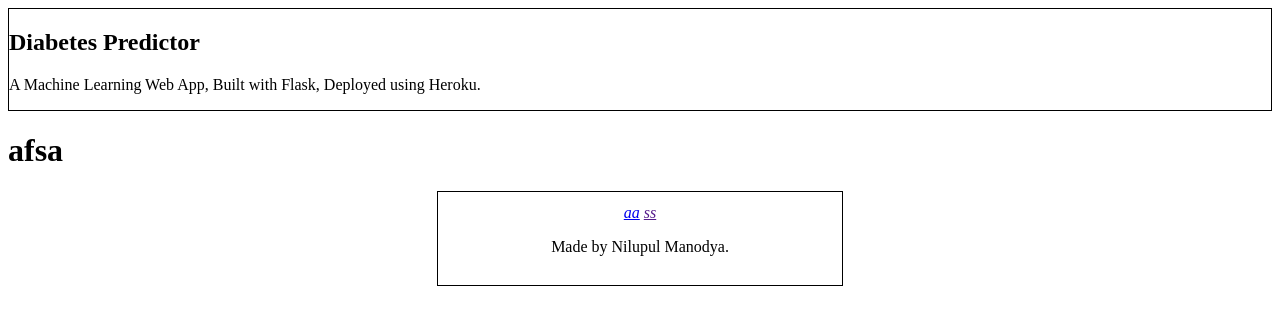
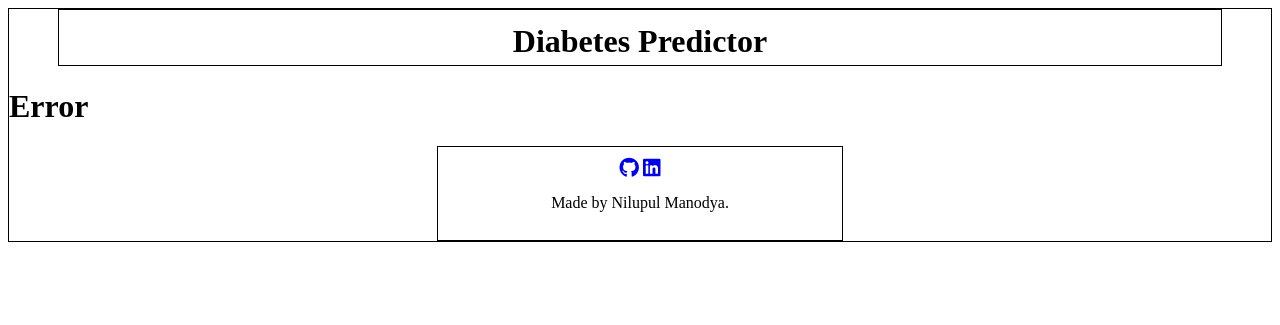
Before and after one commit to nilupulmanodya/Diabetes-Predictor, a Flask app: template templates/results.html in a window 1280 px wide. Shown: the top 325 px of the page. Run offline with Flask 2, Linux system fonts and the light colour scheme; the template is opened without the code that fills it, so the values that code supplies are empty; some libraries are stand-ins or nearby versions.

Commit message:
update pred and css

```diff
--- a/static/app.css
+++ b/static/app.css
@@ -15,7 +15,12 @@
 	text-align:center;
 	margin :0;
 }
-
+.res{
+	display: block;
+	margin-left: auto;
+	margin-right: auto;
+	width: 50%;
+}
 
 .frm
 {
@@ -23,7 +28,6 @@
 	box-align:center;
 	margin: auto;
 	width:50%;
-	border:1px solid black;
 	display: block;
 	background-color: none;
 
--- a/templates/results.html
+++ b/templates/results.html
@@ -1,10 +1,12 @@
 <!DOCTYPE html>
 
-<html lang="en" dir="ltr">
+<html>
 	<head>
 		<meta charset="utf-8">
 		<title>Diabetes Predictor</title>
 		<link rel="stylesheet" type="text/css" href="{{ url_for('static', filename='app.css') }}">
+		<script src="https://kit.fontawesome.com/5f3f547070.js" crossorigin="anonymous"></script>
+		<link href="https://fonts.googleapis.com/css2?family=Pacifico&display=swap" rel="stylesheet">
 
 	</head>
 
@@ -12,33 +14,33 @@
 
         <!-- Website Title -->
 		<div class="container">
-            <h2 class=''><span class="">Diabetes Predictor</span></h2>
-            <div class=''>
-    			<p>A Machine Learning Web App, Built with Flask, Deployed using Heroku.</p>
-    		</div>
-    	</div>
+			<dev class="header">
+				<h1>Diabetes Predictor</h1>
+			</dev>
+
 
 		<!-- Result -->
-		<div class="">
+		<div >
 			{% if prediction==1 %}
-				<h1>Prediction: <span class=''>Oops! You have DIABETES.</span></h1>
-				<img class="gif" src="{{ url_for('static', filename='diabetes.webp') }}" alt="Diabetes Image">
+				<h1>Prediction: <span '>Oops! You have DIABETES.</span></h1>
+				<img style="display: block;margin-left: auto;margin-right: auto;width: 50%;" src="{{ url_for('static', filename='diabetes.webp') }}" alt="Diabetes Image">
 			{% elif prediction==0 %}
 				<h1>Prediction: <span class=''>Great! You DON'T have diabetes.</span></h1>
-				<img class="gif1" src="{{ url_for('static', filename='no-diabetes.webp') }}" alt="Not Diabetes Image">
+				<img style="display: block;margin-left: auto;margin-right: auto;width: 50%;" src="{{ url_for('static', filename='no-diabetes.webp') }}" alt="Not Diabetes Image">
 			{% else %}
-				<h1>afsa</h1>
+				<h1>Error</h1>
 			{% endif %}
 		</div>
 
 		<!-- Footer -->
        <div class='footer'>
            <div class="contact">
-               <a target="_blank" href="t"><i class="fab fa-github fa-lg contact-icon">aa</i></a>
-               <a target="_blank" href=""><i class="fab fa-linkedin fa-lg contact-icon">ss</i></a>
+               <a target="_blank" href="https://github.com/nilupulmanodya/Diabetes-Predictor"><i class="fab fa-github fa-lg contact-icon"></i></a>
+               <a target="_blank" href="https://www.linkedin.com/in/nilupul-manodya-3623581a6/"><i class="fab fa-linkedin fa-lg contact-icon"></i></a>
            </div>
            <p class=''>Made by Nilupul Manodya.</p>
-       </div>
+	   </div>
+	   </div>
 
 	</body>
 </html>
```
Also changed, not shown: templates/app.html (+5 -4 lines).
